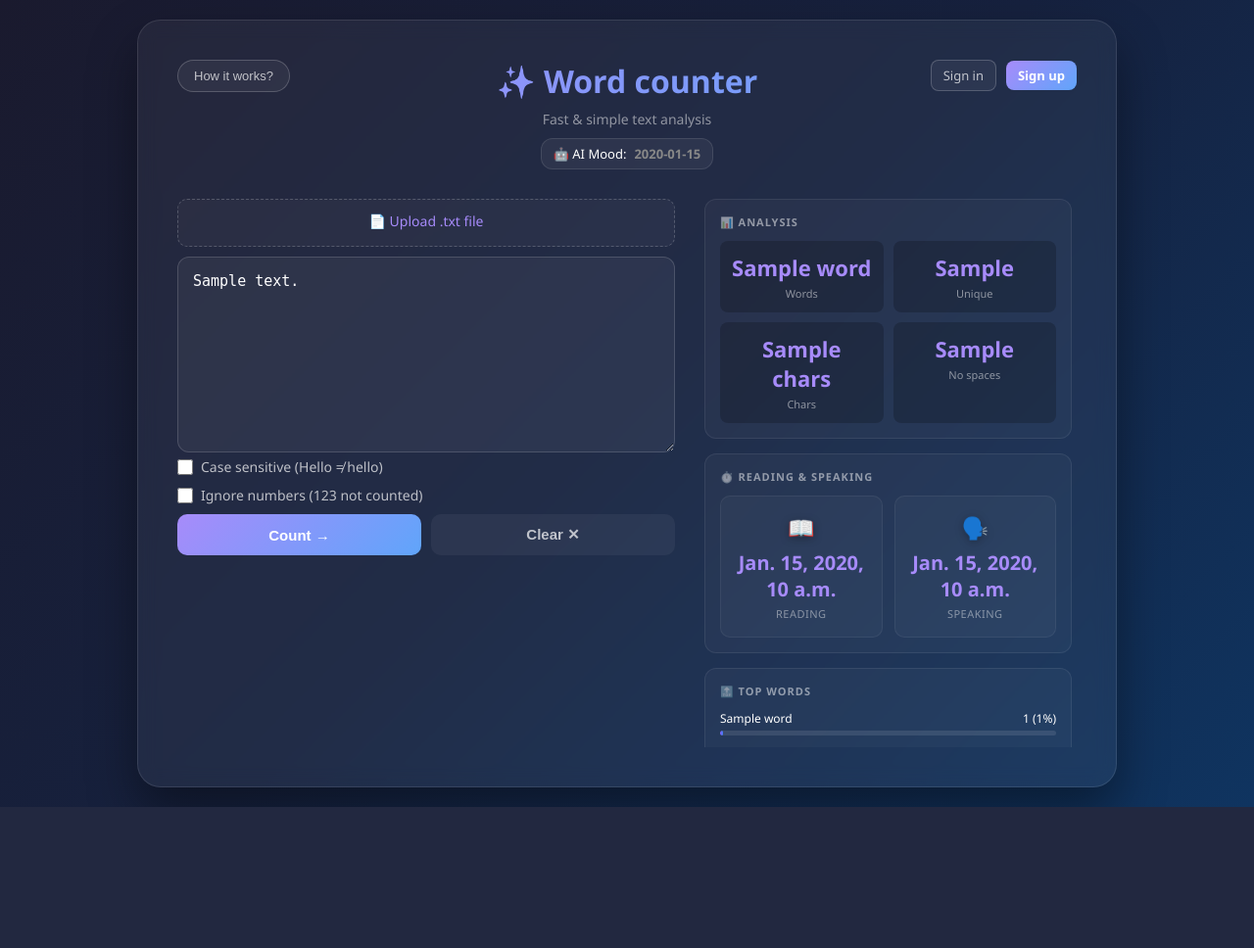
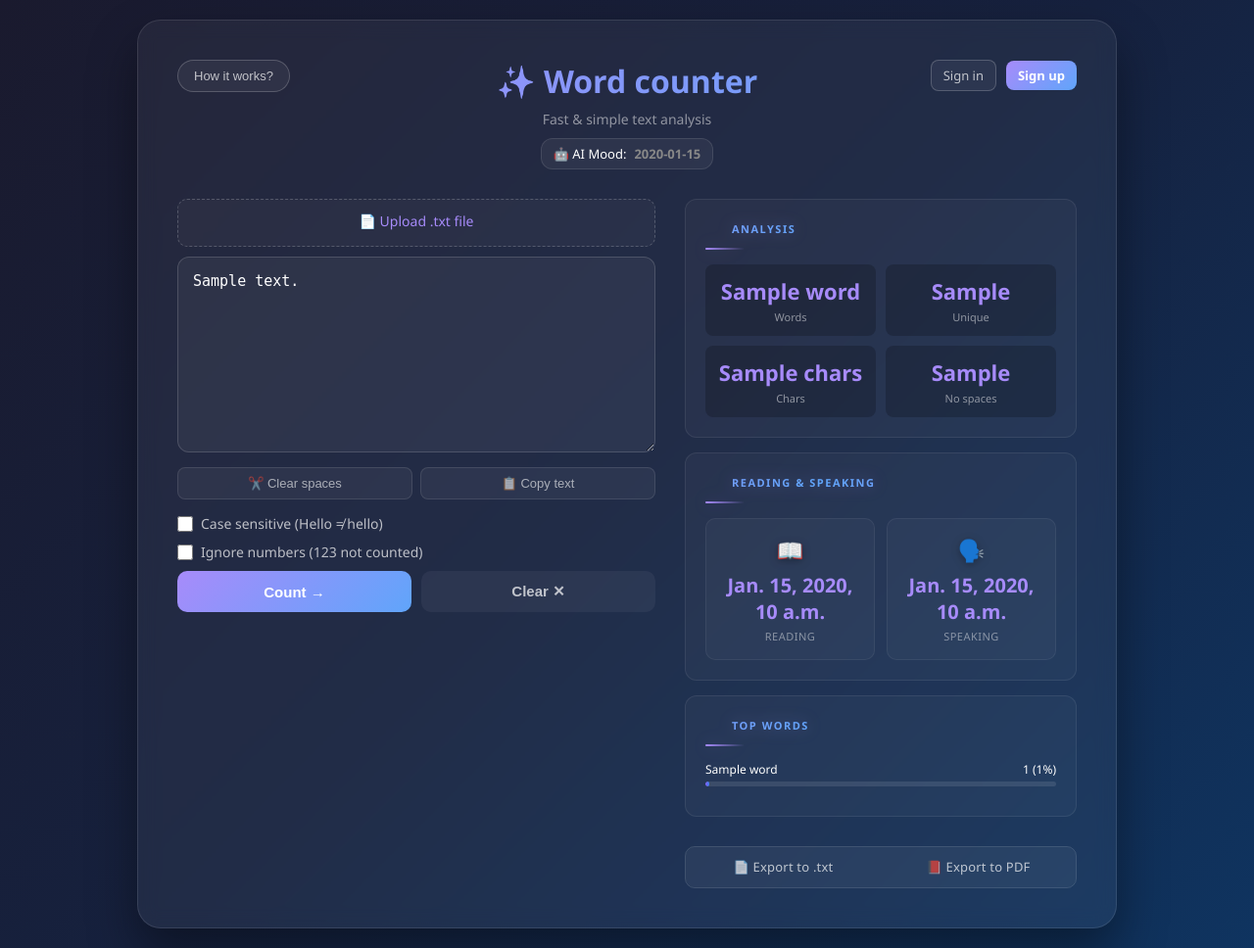
Before and after one commit to aylihC/word_counter, a Django app: template main/templates/counter.html in a window 1280 px wide. Shown: the whole page at 98% size. Before the commit the page ends 824 px from the top, so only its background shows below. Run offline with Django 5.2, Linux system fonts and the light colour scheme; the template is opened without the code that fills it: most values are stand-ins (such as "Sample title", 1, 10 or a date in 2020).

```diff
--- a/main/static/css/style.css
+++ b/main/static/css/style.css
@@ -107,13 +107,21 @@ h1 {
     color: #f59e0b;
 }
 
-/* === МАКЕТ (ДВУХКОЛОНОЧНЫЙ) === */
+/* === СЕТКА МАКЕТА === */
 .results-layout {
     display: grid;
-    grid-template-columns: 1fr 380px;
     gap: 30px;
     align-items: start;
+    /* По умолчанию 1 колонка (когда нет результатов) */
+    grid-template-columns: 1fr;
+    max-width: 100%;
 }
+
+/* Когда ЕСТЬ результаты — ДВЕ КОЛОНКИ */
+.results-layout.has-results {
+    grid-template-columns: 1fr 400px !important; /* ← !important гарантирует применение */
+}
+
 
 .input-section {
     display: flex;
@@ -125,9 +133,6 @@ h1 {
     display: flex;
     flex-direction: column;
     gap: 15px;
-    max-height: 70vh;
-    overflow-y: auto;
-    padding-right: 5px;
 }
 
 /* Скроллбар для результатов */
@@ -258,17 +263,91 @@ textarea:focus {
     background: rgba(255, 255, 255, 0.03);
     border: 1px solid rgba(255, 255, 255, 0.08);
     border-radius: 12px;
-    padding: 15px;
+    padding: 20px;
+    transition: all 0.3s ease;
+    position: relative;
+    overflow: hidden;
 }
 
+/* Эффект свечения при наведении */
+.card::before {
+    content: '';
+    position: absolute;
+    top: 0;
+    left: -100%;
+    width: 100%;
+    height: 100%;
+    background: linear-gradient(90deg, transparent, rgba(167, 139, 250, 0.1), transparent);
+    transition: left 0.5s ease;
+}
+
+.card:hover::before {
+    left: 100%;
+}
+
+.card:hover {
+    border-color: rgba(167, 139, 250, 0.3);
+    transform: translateY(-2px);
+    box-shadow: 0 8px 25px rgba(0, 0, 0, 0.2);
+}
+
+/* === ЗАГОЛОВКИ КАРТОЧЕК === */
 .card-title {
     font-size: 11px;
+    font-weight: 700;
     text-transform: uppercase;
-    color: rgba(255, 255, 255, 0.5);
-    margin-bottom: 12px;
-    letter-spacing: 1px;
-    font-weight: 600;
+    letter-spacing: 1.5px;
+    margin-bottom: 15px;
+    padding-bottom: 12px;
+    position: relative;
+
+    /* Градиентный текст */
+    background: linear-gradient(135deg, #a78bfa, #60a5fa, #a78bfa);
+    background-size: 200% 200%;
+    -webkit-background-clip: text;
+    background-clip: text;
+    -webkit-text-fill-color: transparent;
+    animation: gradientShift 3s ease infinite;
+
+    /* Свечение */
+    filter: drop-shadow(0 0 8px rgba(167, 139, 250, 0.3));
+
+    display: flex;
+    align-items: center;
+    gap: 8px;
 }
+
+/* Декоративная линия снизу */
+.card-title::after {
+    content: '';
+    position: absolute;
+    bottom: 0;
+    left: 0;
+    width: 40px;
+    height: 2px;
+    background: linear-gradient(90deg, #a78bfa, transparent);
+    border-radius: 2px;
+    transition: width 0.3s ease;
+}
+
+/* При наведении линия расширяется */
+.card:hover .card-title::after {
+    width: 60px;
+    background: linear-gradient(90deg, #a78bfa, #60a5fa);
+}
+
+/* Анимация градиента */
+@keyframes gradientShift {
+    0%, 100% { background-position: 0% 50%; }
+    50% { background-position: 100% 50%; }
+}
+
+/* Иконка в заголовке */
+.card-title .icon {
+    font-size: 14px;
+    filter: drop-shadow(0 0 4px rgba(167, 139, 250, 0.5));
+}
+
 
 /* Сетка статистики */
 .stats-grid {
@@ -460,3 +539,25 @@ textarea:focus {
     font-size: 24px;
     cursor: pointer;
 }
+
+.btn-tool {
+    flex: 1;
+    padding: 8px;
+    background: rgba(255, 255, 255, 0.05);
+    border: 1px solid rgba(255, 255, 255, 0.1);
+    border-radius: 8px;
+    color: rgba(255, 255, 255, 0.6);
+    font-size: 13px;
+    cursor: pointer;
+    transition: all 0.2s;
+    display: flex;
+    align-items: center;
+    justify-content: center;
+    gap: 6px;
+}
+
+.btn-tool:hover {
+    background: rgba(255, 255, 255, 0.1);
+    color: white;
+    border-color: rgba(255, 255, 255, 0.3);
+}
--- a/main/templates/counter.html
+++ b/main/templates/counter.html
@@ -51,11 +51,10 @@
         {% endif %}
     </div>
 
-    <!-- МАКЕТ С РЕЗУЛЬТАТАМИ (2 колонки) -->
-    {% if text %}
-    <div class="results-layout">
+<!-- МАКЕТ (ОБЩИЙ КОНТЕЙНЕР) -->
+<div class="results-layout {% if text %}has-results{% endif %}">
 
-        <!-- 2. ЛЕВАЯ КОЛОНКА: ФОРМА -->
+<!-- ЛЕВАЯ КОЛОНКА: ФОРМА (ВСЕГДА ВИДНА) -->
 <div class="input-section">
     <form action="" method="POST" enctype="multipart/form-data">
         {% csrf_token %}
@@ -63,14 +62,22 @@
         <!-- Загрузка файла -->
         <div class="file-upload">
             <label for="text_file">📄 Upload .txt file</label>
-                    <input type="file" id="text_file" name="text_file" accept=".txt" style="display: none;" onchange="document.getElementById('file_name').textContent = this.files[0].name">
+            <input type="file" id="text_file" name="text_file" accept=".txt,.pdf" style="display: none;" onchange="document.getElementById('file_name').textContent = this.files[0].name">
             <div id="file_name"></div>
         </div>
-
 
         <!-- Текстовое поле -->
         <textarea name="texttocount" placeholder="Paste your text here...">{{ text }}</textarea>
 
+        <!-- Быстрые действия (ТЕПЕРЬ ВСЕГДА ВИДНЫ) -->
+        <div style="display: flex; gap: 8px; margin-top: 10px; margin-bottom: 15px;">
+            <button type="button" onclick="cleanText()" class="btn-tool" title="Removes unnecessary spaces">
+                ✂️ Clear spaces
+            </button>
+            <button type="button" onclick="copyText()" class="btn-tool" title="Copy text to the clipboard">
+                📋 Copy text
+            </button>
+        </div>
 
         <!-- Чекбоксы -->
         <div class="form-options">
@@ -84,25 +91,22 @@
             </label>
         </div>
 
-
         <!-- Кнопки -->
         <div class="form-buttons">
             <button type="submit" class="btn-count">Count →</button>
             <button type="button" class="btn-clear" onclick="clearAll()">Clear ✕</button>
-
         </div>
     </form>
 </div>
 
-
-
-
-        <!-- 3. ПРАВАЯ КОЛОНКА: РЕЗУЛЬТАТЫ -->
+<!-- ПРАВАЯ КОЛОНКА: РЕЗУЛЬТАТЫ (ТОЛЬКО ЕСЛИ ЕСТЬ ТЕКСТ) -->
+{% if text %}
 <div class="results-section">
-
     <!-- Статистика -->
     <div class="card">
-                <div class="card-title">📊 Analysis</div>
+        <div class="card-title">
+            <span class="icon">📊</span> Analysis
+        </div>
         <div class="stats-grid">
             <div class="stat-item"><div class="stat-value">{{ word }}</div><div class="stat-label">Words</div></div>
             <div class="stat-item"><div class="stat-value">{{ unique_words }}</div><div class="stat-label">Unique</div></div>
@@ -113,7 +117,9 @@
 
     <!-- Время -->
     <div class="card">
-                <div class="card-title">⏱️ Reading & Speaking</div>
+        <div class="card-title">
+            <span class="icon">🕐</span> Reading & Speaking
+        </div>
         <div class="time-grid">
             <div class="time-stat">
                 <div class="time-icon">📖</div>
@@ -128,11 +134,12 @@
         </div>
     </div>
 
-
-            <!-- Топ слов -->
+    <!-- Top Words -->
     {% if top_words %}
     <div class="card">
-                <div class="card-title">🔝 Top Words</div>
+        <div class="card-title">
+            <span class="icon">📈</span> Top Words
+        </div>
         {% for item in top_words %}
         <div class="word-item">
             <div class="word-header">
@@ -147,28 +154,20 @@
     </div>
     {% endif %}
 
-
-            <!-- === ОБЪЕДИНЕННАЯ ПАНЕЛЬ ЭКСПОРТА === -->
+    <!-- Экспорт -->
     <div class="export-bar">
-                <!-- 1. TXT Кнопка -->
         <form action="/export/" method="POST">
             {% csrf_token %}
-                    <!-- Скрытые поля для данных -->
             <input type="hidden" name="text" value="{{ text }}">
             <input type="hidden" name="word" value="{{ word }}">
             <input type="hidden" name="chars" value="{{ chars }}">
             <input type="hidden" name="chars_no_spaces" value="{{ chars_no_spaces }}">
             <input type="hidden" name="unique_words" value="{{ unique_words }}">
-
-                    <button type="submit" class="btn-export txt-btn">
-                        📄 Export to .txt
-                    </button>
+            <button type="submit" class="btn-export txt-btn">📄 Export to .txt</button>
         </form>
 
-                <!-- 2. PDF Кнопка -->
         <form action="/export-pdf/" method="POST">
             {% csrf_token %}
-                    <!-- Скрытые поля для данных -->
             <input type="hidden" name="text" value="{{ text }}">
             <input type="hidden" name="word" value="{{ word }}">
             <input type="hidden" name="chars" value="{{ chars }}">
@@ -178,40 +177,9 @@
             <input type="hidden" name="speaking_time" value="{{ speaking_time }}">
             <input type="hidden" name="sentiment_label" value="{{ sentiment_label }}">
             <input type="hidden" name="top_words" value="{% for item in top_words %}{{ item.word }} - {{ item.count }} ({{ item.percent }}%)&#10;{% endfor %}">
-
-                    <button type="submit" class="btn-export pdf-btn">
-                        📕 Export to PDF
-                    </button>
+            <button type="submit" class="btn-export pdf-btn">📕 Export to PDF</button>
         </form>
     </div>
-    </div>
-
-
-    <!-- ЕСЛИ НЕТ ТЕКСТА (просто форма) -->
-    {% else %}
-        <div class="input-section" style="max-width: 600px; margin: 0 auto;">
-            <form action="" method="POST" enctype="multipart/form-data">
-                {% csrf_token %}
-
-                <div class="file-upload">
-                    <label for="text_file">📄 Upload .txt file</label>
-                    <input type="file" id="text_file" name="text_file" accept=".txt" style="display: none;" onchange="document.getElementById('file_name').textContent = this.files[0].name">
-                    <div id="file_name"></div>
-                </div>
-
-                <textarea name="texttocount" placeholder="Paste your text here..." style="min-height: 250px;"></textarea>
-
-                <div class="form-options">
-                    <label><input type="checkbox" name="case_sensitive" value="1"> Case sensitive (Hello ≠ hello)</label>
-                    <label><input type="checkbox" name="ignore_numbers" value="1"> Ignore numbers (123 not counted)</label>
-                </div>
-
-                <div class="form-buttons">
-                    <button type="submit" class="btn-count">Count →</button>
-                    <button type="button" class="btn-clear" onclick="clearAll()">Clear ✕</button>
-
-                </div>
-            </form>
 </div>
 {% endif %}
 
@@ -235,52 +203,66 @@
     </div>
 
 <script>
+
 function showFileName(input) {
     const fileName = input.files[0] ? input.files[0].name : '';
     document.getElementById('file_name').textContent = fileName;
 }
 
+
 function clearAll() {
-    console.log('Очистка началась...');
-
-    // 1. Очищаем textarea
+    // 1. Очищаем текст
     const textarea = document.querySelector('textarea[name="texttocount"]');
-    if (textarea) {
-        textarea.value = '';
-        console.log('✓ Текст очищен');
-    }
+    if (textarea) textarea.value = '';
 
     // 2. Сбрасываем файл
     const fileInput = document.getElementById('text_file');
-    if (fileInput) {
-        fileInput.value = '';
-        console.log('✓ Файл сброшен');
+    if (fileInput) fileInput.value = '';
+
+    // 3. Очищаем имя файла
+    const fileNameEl = document.getElementById('file_name');
+    if (fileNameEl) fileNameEl.textContent = '';
+
+    // 4. Убираем класс с двумя колонками
+    const layout = document.querySelector('.results-layout');
+    if (layout) {
+        layout.classList.remove('has-results');
     }
 
-    // 3. Скрываем AI бейдж
-    const aiBadge = document.querySelector('.ai-badge');
-    if (aiBadge) {
-        aiBadge.style.display = 'none';
-        console.log('✓ AI скрыт');
-    }
-
-    // 4. Скрываем результаты
+    // 5. 🔥 СКРЫВАЕМ ПРАВУЮ КОЛОНКУ С РЕЗУЛЬТАТАМИ
     const resultsSection = document.querySelector('.results-section');
     if (resultsSection) {
         resultsSection.style.display = 'none';
-        console.log('✓ Результаты скрыты');
     }
 
-    // 5. Меняем сетку на 1 колонку
-    const layout = document.querySelector('.results-layout');
-    if (layout) {
-        layout.style.gridTemplateColumns = '1fr';
-        console.log('✓ Сетка изменена');
+    // 6. Скрываем AI бейдж
+    const aiBadge = document.querySelector('.ai-badge');
+    if (aiBadge) aiBadge.style.display = 'none';
 }
 
-    console.log('Очистка завершена!');
+
+// Функция очистки текста
+function cleanText() {
+    const textarea = document.querySelector('textarea');
+    // 1. Убираем пробелы в начале и конце
+    // 2. Заменяем ВСЕ группы из нескольких пробелов на ОДИН пробел
+    textarea.value = textarea.value.trim().replace(/\s+/g, ' ');
 }
 
+
+// Функция копирования
+function copyText() {
+    const textarea = document.querySelector('textarea');
+    if (!textarea.value) return;
+
+    navigator.clipboard.writeText(textarea.value).then(() => {
+        // Можно добавить небольшую вспышку или alert, если хочешь
+        const btn = document.querySelector('[title="Скопировать текст в буфер"]');
+        const originalText = btn.innerHTML;
+        btn.innerHTML = '✅ Скопировано!';
+        setTimeout(() => { btn.innerHTML = originalText; }, 1500);
+    });
+}
 
 </script>
 
```
Lines whose indentation alone changed are shown as unchanged.
